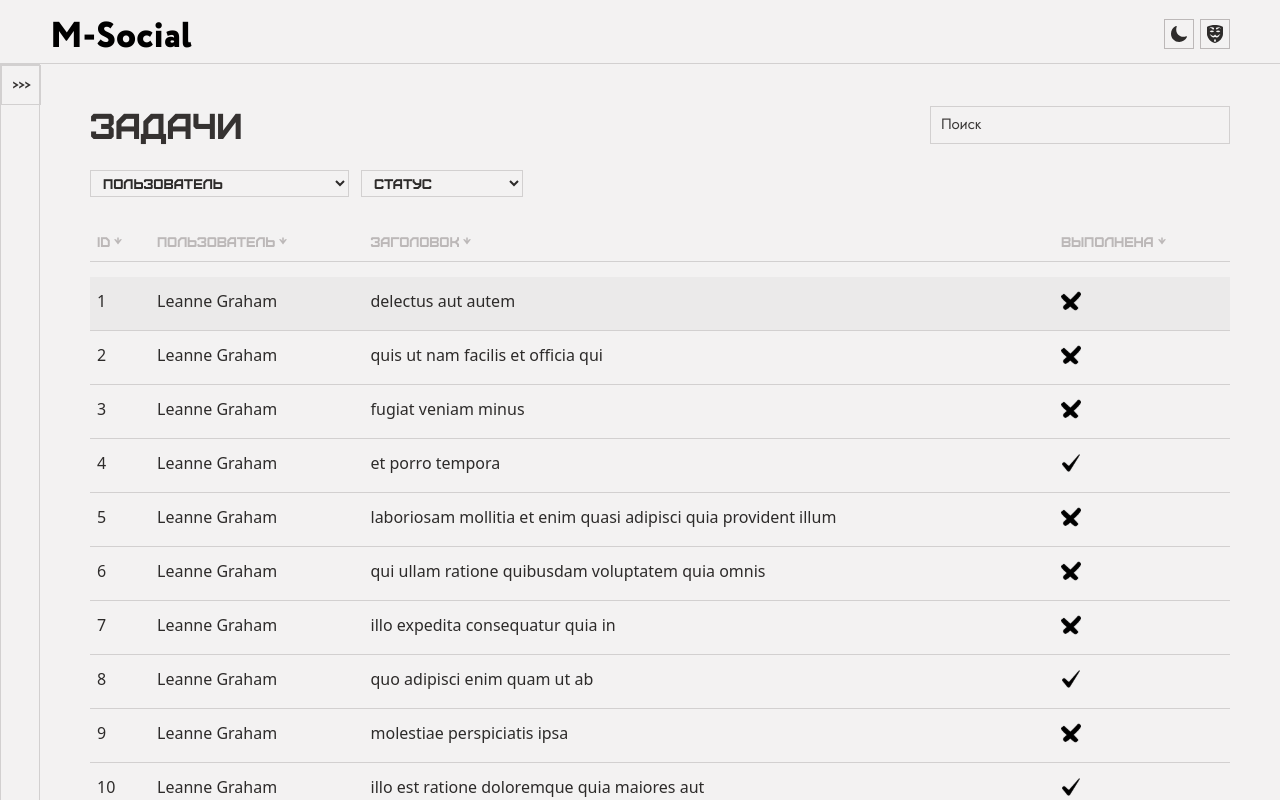
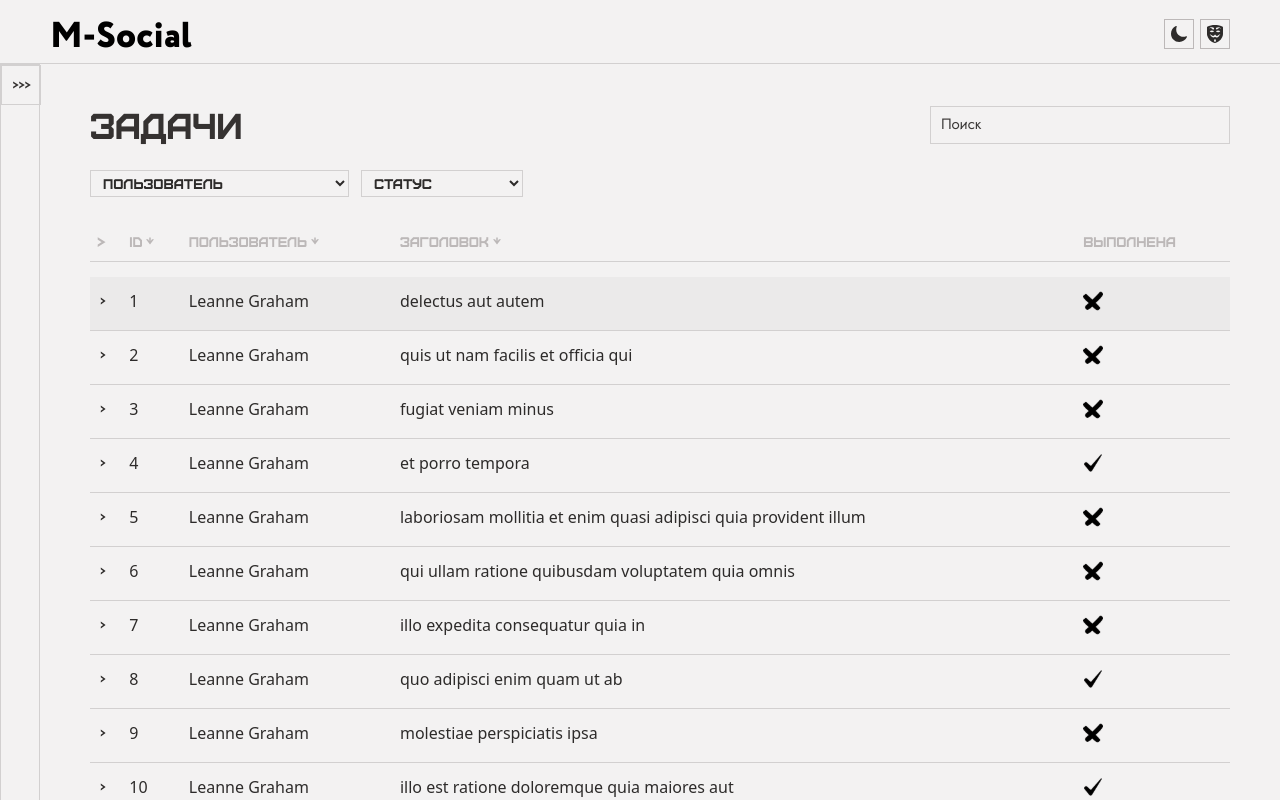
Before and after one commit to TatianaIsk/platform-admin, a Next.js app: page /tasks in a window 1280 px wide. Shown: the top 800 px of the page. Built offline with nearby package versions, Linux system fonts and the light colour scheme.

Commit message:
fix: modal user and task

```diff
--- a/app/tasks/data/Columns.ts
+++ b/app/tasks/data/Columns.ts
@@ -1,6 +1,7 @@
 import { Column } from "../types/Column";
 
 export const columnTitles: Column[] = [
+	{ title: '>', key: 'actions' },
 	{title: 'ID', key: 'id'},
 	{title: 'Пользователь', key: 'user'},
 	{title: 'Заголовок', key: 'title'},
--- a/app/tasks/page.tsx
+++ b/app/tasks/page.tsx
@@ -21,6 +21,8 @@ import Pagination from "@/components/features/Pagination";
 
 import s from "./TaskPage.module.scss";
 import Link from "next/link";
+import Modal from "@/components/features/Modal";
+import Dropdown from "@/components/features/Dropdown";
 
 const tasks: Task[] = TasksData.map(({ userId, id, title, completed }) => ({
   userId,
@@ -31,6 +33,7 @@ const tasks: Task[] = TasksData.map(({ userId, id, title, completed }) => ({
 
 const TasksPage = () => {
   const [isLoading, setIsLoading] = useState(false);
+  const [openTaskId, setOpenTaskId] = useState<number | null>(null);
   const [searchTerm, setSearchTerm] = useState("");
 
   const [currentPage, setCurrentPage] = useState(0);
@@ -41,10 +44,14 @@ const TasksPage = () => {
   const statusOptions = ["Выполнено", "Не выполнено"];
   const perPage = 25;
 
-  const columns = columnTitles.map((col) => (
+  const handleButtonClick = (taskId: number) => {
+    setOpenTaskId((prevUserId) => (prevUserId === taskId ? null : taskId));
+  };
+
+  const columns = columnTitles.map((col, index) => (
     <div key={col.key} className={s.column}>
-      {col.title}
-      <Button className={s.theadBtn} />
+      {index === 0 ? col.title : col.title + " "}
+      {index !== 0 && index !== columnTitles.length - 1 && <Button className={s.theadBtn} />}
     </div>
   ));
 
@@ -55,14 +62,15 @@ const TasksPage = () => {
       (selectedStatus === "" || selectedStatus === "Статус" || task.completed === (selectedStatus === "Выполнено"))
   );
 
-  const data = filteredTask
-    .slice(currentPage * perPage, currentPage * perPage + perPage)
-    .map((task) => [
-      task.id,
-      UsersData.find((user) => user.id === task.userId)?.name,
-      task.title,
-      task.completed ? <Image src={completed} alt="" /> : <Image src={notCompleted} alt="" />,
-    ]);
+  const data = filteredTask.slice(currentPage * perPage, currentPage * perPage + perPage).map((task) => [
+    <div key={task.id}>
+      <Button className={s.btn} onClick={() => handleButtonClick(task.id)} />
+    </div>,
+    task.id,
+    UsersData.find((user) => user.id === task.userId)?.name,
+    task.title,
+    task.completed ? <Image src={completed} alt="" /> : <Image src={notCompleted} alt="" />,
+  ]);
 
   return (
     <FormProvider {...useForm()}>
@@ -84,6 +92,15 @@ const TasksPage = () => {
           />
         </div>
         {isLoading ? <Loading /> : <Table columns={columns} data={data} />}
+        <Modal open={openTaskId !== null} onClose={() => setOpenTaskId(null)}>
+          {openTaskId !== null && (
+            <Dropdown
+              title={{ title: "Задача ", id: openTaskId }}
+              hrefView={`/tasks/view/${openTaskId}`}
+              hrefEdit={`/tasks/edit/${openTaskId}`}
+            />
+          )}
+        </Modal>
         <div className={s.footer}>
           <Link className={s.btnCreate} href="/tasks/create-task">
             Создать {">>>"}
--- /dev/null
+++ b/app/tasks/view/[id]/page.tsx
@@ -0,0 +1,33 @@
+"use client";
+import { useEffect, useState } from "react";
+
+import { useParams } from "next/navigation";
+
+import { Task } from "../../types/Task";
+import { TasksData } from "../../data/Tasks";
+
+const ViewPage = () => {
+  const { id }: { id: string } = useParams();
+
+  const [task, setTask] = useState<Task>();
+
+  useEffect(() => {
+    const fetchTask = async () => {
+      try {
+        const taskData = TasksData.find((task) => task.id === Number(id));
+        if (taskData) {
+          setTask(taskData);
+        } else {
+          console.error("task is not found");
+        }
+      } catch (error) {
+        console.error(error);
+      }
+    };
+    fetchTask();
+  }, [id]);
+
+  return <div>page</div>;
+};
+
+export default ViewPage;
--- a/app/users/page.tsx
+++ b/app/users/page.tsx
@@ -10,7 +10,7 @@ import Search from "@/components/features/Search";
 import Button from "@/components/ui/Button";
 import Loading from "@/components/features/Loading";
 import Table from "@/components/ui/Table";
-import Dropdown from "./components/Dropdown";
+import Dropdown from "../../components/features/Dropdown";
 
 import s from "./UsersPage.module.scss";
 import { User } from "./types/User";
@@ -86,9 +86,9 @@ const UsersPage = () => {
       <Modal open={openUserId !== null} onClose={() => setOpenUserId(null)}>
         {openUserId !== null && (
           <Dropdown
+            title={{ title: "Пользователь ", id: openUserId }}
             hrefView={`/users/view/${openUserId}`}
             hrefEdit={`/users/edit/${openUserId}`}
-            user={filteredData.find((user) => user.id === openUserId)}
           />
         )}
       </Modal>
--- a/app/users/view/[id]/page.tsx
+++ b/app/users/view/[id]/page.tsx
@@ -8,9 +8,7 @@ import { UsersData } from "../../data/Users";
 import s from "./ViewUser.module.scss";
 import Title from "@/components/ui/Title";
 import LinkBlock from "@/components/features/LinkBlock";
-import TableUser from "@/components/ui/Table/TableUser";
-import Link from "next/link";
-import { title } from "process";
+import TableUser from "@/components/ui/Table/TableId";
 
 const ViewUser = () => {
   const { id }: { id: string } = useParams();
--- a/app/users/components/Dropdown/Dropdown.module.scss
+++ b/components/features/Dropdown/Dropdown.module.scss
@@ -4,6 +4,12 @@
   position: relative;
   display: inline-block;
   padding: 0 20px;
+
+  .title {
+    margin-bottom: 20px;
+    font-size: 18px;
+    font-family: var(--font-furore);
+  }
 
   .dropdownContent {
     display: flex;
--- a/app/users/components/Dropdown/index.tsx
+++ b/components/features/Dropdown/index.tsx
@@ -7,13 +7,17 @@ import Button from "@/components/ui/Button";
 import s from "./Dropdown.module.scss";
 
 interface DropdownProps {
-  onClose: (event: MouseEvent<HTMLButtonElement>) => void;
+  title: {
+    title: string;
+    id: number;
+  };
   hrefView: string;
   hrefEdit: string;
 }
 
-const Dropdown: React.FC<DropdownProps> = ({ hrefView, hrefEdit }) => (
+const Dropdown: React.FC<DropdownProps> = ({ hrefView, hrefEdit, title }) => (
   <div className={s.dropdown}>
+    <p className={s.title}>{title?.title} {title?.id}</p>
     <div className={s.dropdownContent}>
       <Link href={hrefView} className={s.link}>
         Посмотреть
```
Also changed, not shown: components/ui/Table/TableId/index.tsx (renamed from components/ui/Table/TableUser/index.tsx, +4 -4 lines), components/ui/Table/TableId/TableId.module.scss (renamed from components/ui/Table/TableUser/TableUser.module.scss).
